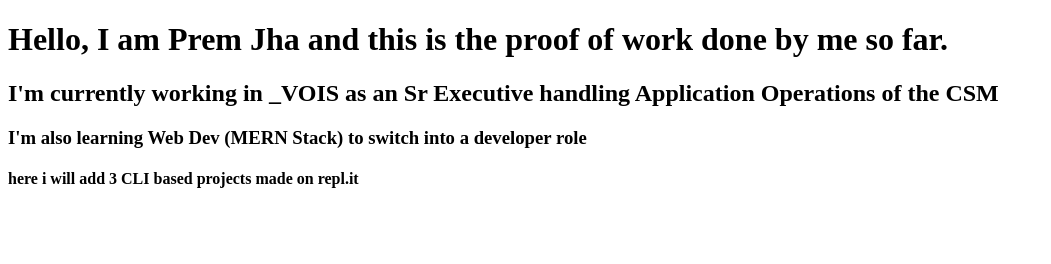
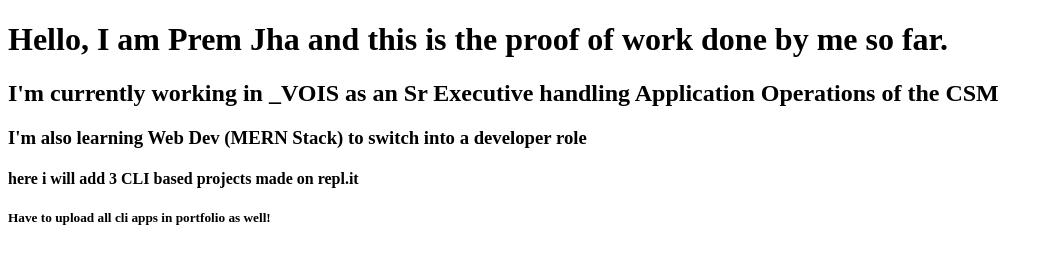
Before and after one commit to prmjh4/premjha.learn, a plain HTML site: page index.html in a window 1280 px wide. Shown: the whole page, without its empty margins (0-1051 px from the left). Drawn offline with Linux system fonts and the light colour scheme.

Commit message:
added more details of cli apps

```diff
--- a/index.html
+++ b/index.html
@@ -11,5 +11,6 @@
     <h2>I'm currently working in _VOIS as an Sr Executive handling Application Operations of the CSM </h2>
     <h3>I'm also learning Web Dev (MERN Stack) to switch into a developer role</h3>
     <h4>here i will add 3 CLI based projects made on repl.it</h4>
+    <h5>Have to upload all cli apps in portfolio as well!</h5>
 </body>
 </html>
```
